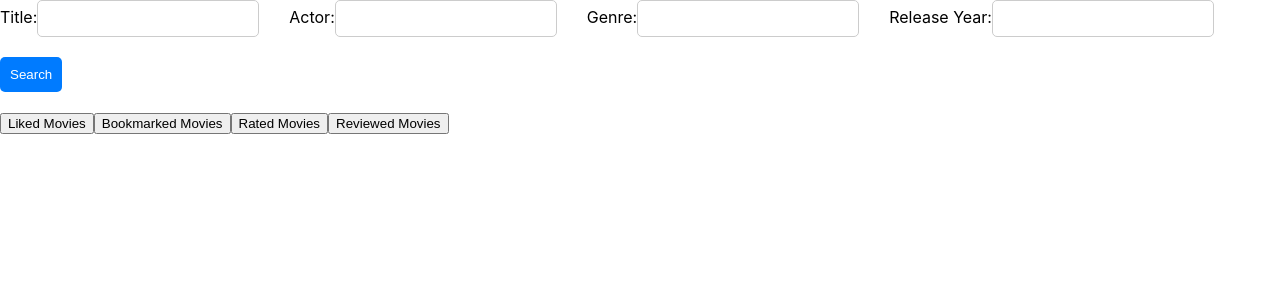
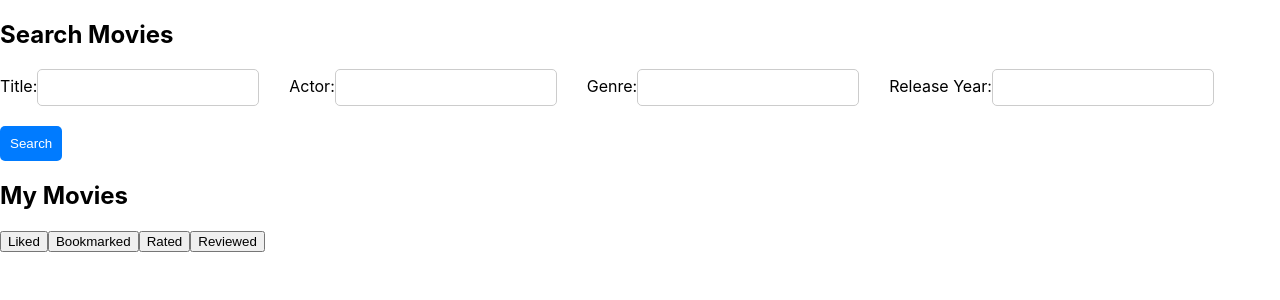
Before and after one commit to dorisZ017/movies-marker, a React (Create React App) app in the folder movies-frontend/: page / in a window 1280 px wide. Shown: the top 300 px of the page. Built offline with nearby package versions, Linux system fonts and the light colour scheme.

Commit message:
UI fix and improvement

```diff
--- a/movies-frontend/src/MovieSearch.js
+++ b/movies-frontend/src/MovieSearch.js
@@ -9,7 +9,7 @@ const MovieSearch = () => {
   const [year, setYear] = useState("");
   const [movies, setMovies] = useState([]);
   const [selectedMovie, setSelectedMovie] = useState(null);
-  const [operation, setOperation] = useState("");
+  const [operation, setOperation] = useState("like");
   const [operationInput, setOperationInput] = useState("");
   const [selectedOperation, setSelectedOperation] = useState("");
   const [viewOp, setViewOp] = useState("")
@@ -56,50 +56,13 @@ const MovieSearch = () => {
     }
   };
 
-
-  const handleViewLiked = async (event) => {
+  const handleView = operation => async(event) => {
     const res = await axios.get("http://localhost:5000/get_movies", {
       proxy: {
         host: "cors-proxy.com",
       },
       params: {
-        operation: "like",
-      }
-    });
-    setOpsMovies(res.data);
-  };
-
-  const handleViewBookmarked = async (event) => {
-    const res = await axios.get("http://localhost:5000/get_movies", {
-      proxy: {
-        host: "cors-proxy.com",
-      },
-      params: {
-        operation: "bookmark"
-      }
-    });
-    setOpsMovies(res.data);
-  };
-
-  const handleViewRated = async (event) => {
-    const res = await axios.get("http://localhost:5000/get_movies", {
-      proxy: {
-        host: "cors-proxy.com",
-      },
-      params: {
-        operation: "rate"
-      }
-    });
-    setOpsMovies(res.data);
-  };
-
-  const handleViewReviewed = async (event) => {
-    const res = await axios.get("http://localhost:5000/get_movies", {
-      proxy: {
-        host: "cors-proxy.com",
-      },
-      params: {
-        operation: "review"
+        operation: operation,
       }
     });
     setOpsMovies(res.data);
@@ -108,6 +71,7 @@ const MovieSearch = () => {
 
   return (
     <div>
+      <h2>Search Movies</h2>
       <form onSubmit={handleSearch}>
         <label>
           Title:
@@ -132,34 +96,40 @@ const MovieSearch = () => {
         <button type="submit">Search</button>
       </form>
       <div>
-      <button onClick={handleViewLiked}>Liked Movies</button>
-      <button onClick={handleViewBookmarked}>Bookmarked Movies</button>
-      <button onClick={handleViewRated}>Rated Movies</button>
-      <button onClick={handleViewReviewed}>Reviewed Movies</button>
+      <h2> My Movies </h2>
+      <p>
+      <button onClick={handleView("like")}>Liked</button>
+      <button onClick={handleView("bookmark")}>Bookmarked</button>
+      <button onClick={handleView("rate")}>Rated</button>
+      <button onClick={handleView("review")}>Reviewed</button>
+      </p>
       </div>
       <div>
       {opsMovies.map((om) =>
         <div>
-        <p>Movie: {om.title}({om.release_year}) Added At: {om.activity_time} Detail: {om.detail}</p>
+        <h3>{om.title}({om.release_year})</h3>
+        <p>Added At: {om.activity_time}</p>
+        <p>Detail: {om.detail}</p>
         </div>
       )}
       </div>
       <div>
+        {movies.length > 0 && (<h2> Search Results: </h2>)}
         {movies.map((movie) => (
           <div key={movie._id}>
-            <img src={movie._source.poster_url} alt={movie._source.title} />
-            <h2>{movie._source.title}</h2>
+            <h3>{movie._source.title}</h3>
             <p>Actors: {movie._source.actors}</p>
             <p>Genres: {movie._source.genres}</p>
             <p>Release Year: {movie._source.release_year}</p>
-            <button onClick={() => setSelectedMovie(movie)}>Select</button>
+            <img src={movie._source.poster_url} alt={movie._source.title} />
+            <p><button onClick={() => setSelectedMovie(movie)}>Select</button></p>
             <div>
               <label>
                 Select operation:
                 <select value={selectedOperation} onChange={(event) => handleOperationSelect(event.target.value)}>
                   <option value="like">Like</option>
                   <option value="rate">Rate</option>
-                  <option value="add_review">Add Review</option>
+                  <option value="review">Add Review</option>
                   <option value="bookmark">Bookmark</option>
                 </select>
               </label>
@@ -169,7 +139,7 @@ const MovieSearch = () => {
                   <input type="number" min="1" max="5" onChange={(event) => setOperationInput(event.target.value)} />
                 </label>
               )}
-              {selectedOperation === "add_review" && (
+              {selectedOperation === "review" && (
                 <label>
                   Review:
                   <input type="text" onChange={(event) => setOperationInput(event.target.value)} />
```
Also changed, not shown: 1 other file (tests, documents, lock files or other folders).
